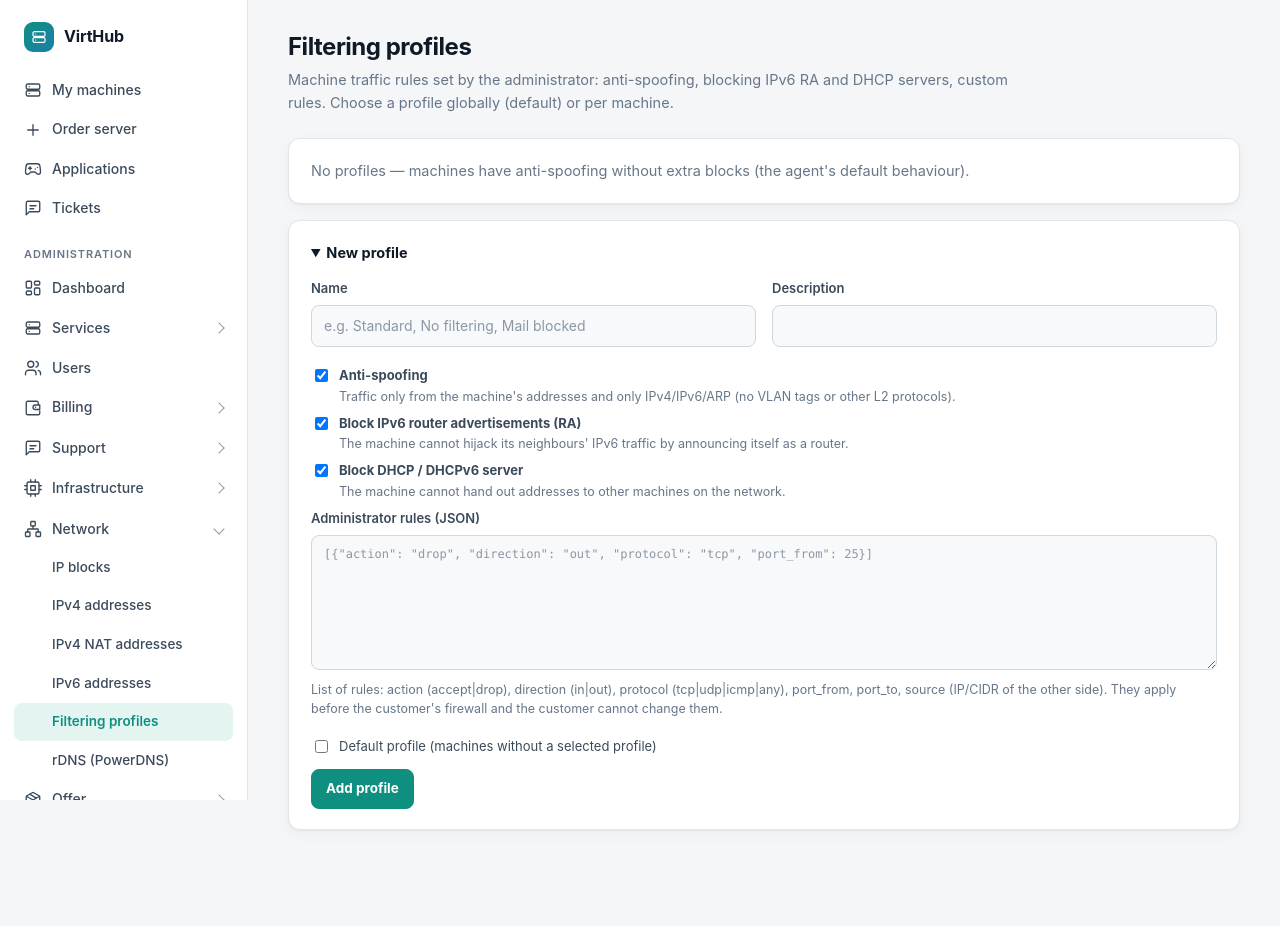
After one commit to TeYroXOfficial/virthub, a Laravel app: page /panel/admin/network/filters in a window 1280 px wide. The commit adds this page. Run offline with Laravel 12, Linux system fonts and the light colour scheme; the visitor is signed in with stand-in values (Sample User, id 1); data comes from the database, SQL or seed files in the repository; data that the repository does not hold is empty; parts of the project's set-up code (start-up, migrations or seed data) failed here and were passed over.

Commit message:
Profile filtrowania sieci: anty-spoofing, blokada RA i DHCP, reguły administratora
- Sieć → Profile filtrowania: profile z anty-spoofingiem, blokadą ogłoszeń
  routera IPv6 (RA, redirect) i serwera DHCP/DHCPv6 oraz regułami
  administratora w JSON (przed zaporą klienta)
- Profil domyślny dla wszystkich maszyn albo wybór per maszyna (strona
  maszyny → Ustawienia, personel); zmiana od razu trafia na węzły
- Agent: NetworkFilter w /network i przy tworzeniu, zapisany w stanie
  sieci (odtwarzany po restarcie); bez profilu zachowanie jak dotąd

Co-Authored-By: Claude Opus 5.5 <noreply@anthropic.com>
Claude-Session: https://claude.ai/code/session_011JGqJThQqivDUkADTWUQ33

```diff
--- /dev/null
+++ b/control-plane/app/Http/Controllers/Web/NetworkFilterController.php
@@ -0,0 +1,195 @@
+<?php
+
+namespace App\Http\Controllers\Web;
+
+use App\Domain\Provisioning\ServerProvisioner;
+use App\Http\Controllers\Controller;
+use App\Models\AuditLog;
+use App\Models\NetworkFilterProfile;
+use App\Models\Server;
+use Illuminate\Database\Eloquent\Builder;
+use Illuminate\Http\RedirectResponse;
+use Illuminate\Http\Request;
+use Illuminate\Validation\ValidationException;
+use Illuminate\View\View;
+use Throwable;
+
+/** Sieć → Profile filtrowania: anty-spoofing, RA, DHCP i reguły administratora. */
+class NetworkFilterController extends Controller
+{
+    public function __construct(private readonly ServerProvisioner $provisioner) {}
+
+    public function index(): View
+    {
+        return view('panel.admin.network.filters', [
+            'profiles' => NetworkFilterProfile::query()->withCount('servers')->orderByDesc('is_default')->orderBy('name')->get(),
+            'defaultServers' => Server::query()->whereNull('network_filter_profile_id')->count(),
+        ]);
+    }
+
+    public function store(Request $request): RedirectResponse
+    {
+        $profile = NetworkFilterProfile::create($this->validated($request));
+        AuditLog::record('network_filter.created', $profile, ['name' => $profile->name]);
+        if ($profile->is_default) {
+            $this->makeDefault($profile);
+        }
+
+        return back()->with('status', __('Zapisano profil :name.', ['name' => $profile->name]));
+    }
+
+    public function update(Request $request, NetworkFilterProfile $profile): RedirectResponse
+    {
+        $wasDefault = $profile->is_default;
+        $profile->update($this->validated($request, $profile));
+        AuditLog::record('network_filter.updated', $profile, ['name' => $profile->name]);
+        if ($profile->is_default && ! $wasDefault) {
+            $this->makeDefault($profile);
+        }
+        $count = $this->resync($profile);
+
+        return back()->with('status', trans_choice('Zapisano profil — reguły trafią na :count maszynę.|Zapisano profil — reguły trafią na :count maszyny.|Zapisano profil — reguły trafią na :count maszyn.', $count));
+    }
+
+    public function destroy(NetworkFilterProfile $profile): RedirectResponse
+    {
+        $affected = Server::query()->where('network_filter_profile_id', $profile->id)->pluck('id')->all();
+        AuditLog::record('network_filter.deleted', $profile, ['name' => $profile->name]);
+        $wasDefault = $profile->is_default;
+        $profile->delete();
+        $this->dispatch(Server::query()->when(! $wasDefault, fn ($q) => $q->whereIn('id', $affected), fn ($q) => $q->where(fn ($w) => $w->whereNull('network_filter_profile_id')->orWhereIn('id', $affected))));
+
+        return back()->with('status', __('Profil usunięty.'));
+    }
+
+    /** Profil per maszyna (strona maszyny → Ustawienia). */
+    public function assign(Request $request, Server $server): RedirectResponse
+    {
+        $this->authorize('manageResources', $server);
+        $id = $request->validate(['network_filter_profile_id' => ['nullable', 'integer', 'exists:network_filter_profiles,id']])['network_filter_profile_id'] ?? null;
+        $server->forceFill(['network_filter_profile_id' => $id])->save();
+        AuditLog::record('server.network_filter', $server, ['profile_id' => $id]);
+        if ($server->agent_uuid) {
+            $this->provisioner->syncNetwork($server, $request->user());
+        }
+
+        return redirect()->to(route('panel.servers.show', $server).'#network-filter')->with('status', __('Profil filtrowania trafi na węzeł w ciągu kilku sekund.'));
+    }
+
+    private function makeDefault(NetworkFilterProfile $profile): void
+    {
+        NetworkFilterProfile::query()->whereKeyNot($profile->id)->update(['is_default' => false]);
+        $this->dispatch(Server::query()->whereNull('network_filter_profile_id'));
+    }
+
+    private function resync(NetworkFilterProfile $profile): int
+    {
+        return $this->dispatch(Server::query()->where(function ($q) use ($profile) {
+            $q->where('network_filter_profile_id', $profile->id);
+            if ($profile->is_default) {
+                $q->orWhereNull('network_filter_profile_id');
+            }
+        }));
+    }
+
+    /** Nowe reguły na węzły maszyn, które już istnieją u agenta. */
+    private function dispatch(Builder $query): int
+    {
+        $count = 0;
+        $query->whereNotNull('agent_uuid')->chunkById(200, function ($servers) use (&$count) {
+            foreach ($servers as $server) {
+                try {
+                    $this->provisioner->syncNetwork($server);
+                    $count++;
+                } catch (Throwable $e) {
+                    report($e);
+                }
+            }
+        });
+
+        return $count;
+    }
+
+    /** @return array<string, mixed> */
+    private function validated(Request $request, ?NetworkFilterProfile $profile = null): array
+    {
+        $data = $request->validate([
+            'name' => ['required', 'string', 'max:100'],
+            'description' => ['nullable', 'string', 'max:500'],
+            'rules' => ['nullable', 'string', 'max:20000'],
+        ]);
+
+        return [
+            'name' => $data['name'],
+            'description' => $data['description'] ?? null,
+            'anti_spoofing' => $request->boolean('anti_spoofing'),
+            'block_router_advertisements' => $request->boolean('block_router_advertisements'),
+            'block_dhcp_server' => $request->boolean('block_dhcp_server'),
+            'rules' => $this->parseRules((string) ($data['rules'] ?? '')),
+            'is_default' => $request->boolean('is_default') || ($profile?->is_default ?? false),
+        ];
+    }
+
+    /**
+     * Reguły jako JSON: [{"action":"drop","direction":"out","protocol":"tcp","port_from":25}]
+     *
+     * @return list<array<string, mixed>>
+     */
+    private function parseRules(string $json): array
+    {
+        if (trim($json) === '') {
+            return [];
+        }
+        $rules = json_decode($json, true);
+        $fail = fn (string $message) => throw ValidationException::withMessages(['rules' => $message]);
+        if (! is_array($rules) || ! array_is_list($rules)) {
+            $fail(__('Reguły muszą być listą JSON, np. [{"action": "drop", "direction": "out", "protocol": "tcp", "port_from": 25}].'));
+        }
+        if (count($rules) > 100) {
+            $fail(__('Najwyżej 100 reguł w profilu.'));
+        }
+        $out = [];
+        foreach ($rules as $i => $rule) {
+            $n = $i + 1;
+            if (! is_array($rule)) {
+                $fail(__('Reguła :n nie jest obiektem.', ['n' => $n]));
+            }
+            $action = $rule['action'] ?? 'drop';
+            $direction = $rule['direction'] ?? 'in';
+            $protocol = $rule['protocol'] ?? 'any';
+            $from = $rule['port_from'] ?? null;
+            $to = $rule['port_to'] ?? null;
+            $source = $rule['source'] ?? null;
+            if (! in_array($action, ['accept', 'drop'], true) || ! in_array($direction, ['in', 'out'], true) || ! in_array($protocol, ['tcp', 'udp', 'icmp', 'any'], true)) {
+                $fail(__('Reguła :n: action = accept|drop, direction = in|out, protocol = tcp|udp|icmp|any.', ['n' => $n]));
+            }
+            foreach ([$from, $to] as $port) {
+                if ($port !== null && (! is_int($port) || $port < 1 || $port > 65535)) {
+                    $fail(__('Reguła :n: port musi być liczbą 1–65535.', ['n' => $n]));
+                }
+            }
+            if (($from !== null || $to !== null) && ! in_array($protocol, ['tcp', 'udp'], true)) {
+                $fail(__('Reguła :n: porty tylko dla tcp i udp.', ['n' => $n]));
+            }
+            if ($to !== null && ($from === null || $to < $from)) {
+                $fail(__('Reguła :n: port_to wymaga port_from i nie może być mniejszy.', ['n' => $n]));
+            }
+            if ($source !== null && ! $this->validCidr((string) $source)) {
+                $fail(__('Reguła :n: source musi być adresem IP albo siecią CIDR.', ['n' => $n]));
+            }
+            $out[] = ['action' => $action, 'direction' => $direction, 'protocol' => $protocol, 'port_from' => $from, 'port_to' => $to, 'source' => $source];
+        }
+
+        return $out;
+    }
+
+    private function validCidr(string $value): bool
+    {
+        [$ip, $mask] = array_pad(explode('/', $value, 2), 2, null);
+        if (! filter_var($ip, FILTER_VALIDATE_IP)) {
+            return false;
+        }
+
+        return $mask === null || (ctype_digit($mask) && (int) $mask <= (str_contains($ip, ':') ? 128 : 32));
+    }
+}
--- /dev/null
+++ b/control-plane/app/Models/NetworkFilterProfile.php
@@ -0,0 +1,51 @@
+<?php
+
+namespace App\Models;
+
+use Illuminate\Database\Eloquent\Model;
+use Illuminate\Database\Eloquent\Relations\HasMany;
+
+/**
+ * Profil filtrowania sieci (administrator): anty-spoofing, blokada RA IPv6
+ * i serwera DHCP oraz reguły, których klient nie zmieni. Agent stosuje go
+ * przed zaporą klienta.
+ */
+class NetworkFilterProfile extends Model
+{
+    protected $fillable = ['name', 'description', 'anti_spoofing', 'block_router_advertisements', 'block_dhcp_server', 'rules', 'is_default'];
+
+    protected $attributes = ['anti_spoofing' => true, 'block_router_advertisements' => true, 'block_dhcp_server' => true, 'is_default' => false];
+
+    protected function casts(): array
+    {
+        return [
+            'anti_spoofing' => 'boolean',
+            'block_router_advertisements' => 'boolean',
+            'block_dhcp_server' => 'boolean',
+            'is_default' => 'boolean',
+            'rules' => 'array',
+        ];
+    }
+
+    /** @return HasMany<Server, $this> */
+    public function servers(): HasMany
+    {
+        return $this->hasMany(Server::class);
+    }
+
+    public static function defaultProfile(): ?self
+    {
+        return self::query()->where('is_default', true)->first();
+    }
+
+    /** @return array<string, mixed> ładunek NetworkFilter agenta */
+    public function toAgentPayload(): array
+    {
+        return [
+            'anti_spoofing' => $this->anti_spoofing,
+            'block_router_advertisements' => $this->block_router_advertisements,
+            'block_dhcp_server' => $this->block_dhcp_server,
+            'rules' => array_values($this->rules ?? []),
+        ];
+    }
+}
--- a/control-plane/app/Models/Server.php
+++ b/control-plane/app/Models/Server.php
@@ -2,7 +2,9 @@
 
 namespace App\Models;
 
+use App\Domain\Provisioning\GuestOs;
 use App\Enums\ServerState;
+use App\Enums\Virtualization;
 use Illuminate\Database\Eloquent\Builder;
 use Illuminate\Database\Eloquent\Factories\HasFactory;
 use Illuminate\Database\Eloquent\Model;
@@ -36,7 +38,7 @@ class Server extends Model
     {
         return [
             'state' => ServerState::class,
-            'virtualization' => \App\Enums\Virtualization::class,
+            'virtualization' => Virtualization::class,
             // Hasło root jest jednorazowe: pokazujemy je klientowi raz po
             // provisioningu i kasujemy przy pierwszym odczycie.
             'root_password' => 'encrypted',
@@ -108,10 +110,21 @@ class Server extends Model
     }
 
     /** @return HasMany<FirewallRule, $this> */
-    /** @return \Illuminate\Database\Eloquent\Relations\BelongsTo<IsoImage, $this> */
-    public function iso(): \Illuminate\Database\Eloquent\Relations\BelongsTo
+    /** @return BelongsTo<IsoImage, $this> */
+    public function iso(): BelongsTo
     {
         return $this->belongsTo(IsoImage::class, 'iso_image_id');
+    }
+
+    public function networkFilterProfile(): BelongsTo
+    {
+        return $this->belongsTo(NetworkFilterProfile::class);
+    }
+
+    /** Profil maszyny albo domyślny; null = agent stosuje swoje domyślne zasady. */
+    public function effectiveNetworkFilter(): ?NetworkFilterProfile
+    {
+        return $this->networkFilterProfile ?? NetworkFilterProfile::defaultProfile();
     }
 
     public function firewallRules(): HasMany
@@ -140,7 +153,7 @@ class Server extends Model
 
     public function isContainer(): bool
     {
-        return $this->virtualization === \App\Enums\Virtualization::Lxc;
+        return $this->virtualization === Virtualization::Lxc;
     }
 
     public function isRunning(): bool
@@ -182,7 +195,7 @@ class Server extends Model
     /** Rodzina systemu do ikony: odczytana z maszyny, a bez odczytu — z szablonu. */
     public function osFamily(): ?string
     {
-        return \App\Domain\Provisioning\GuestOs::familyFor($this->guest_os_id) ?? $this->template?->family;
+        return GuestOs::familyFor($this->guest_os_id) ?? $this->template?->family;
     }
 
     /** Nazwa systemu dla ludzi: „Ubuntu 24.04.1 LTS" z maszyny albo nazwa szablonu. */
--- a/control-plane/resources/views/layouts/panel.blade.php
+++ b/control-plane/resources/views/layouts/panel.blade.php
@@ -67,6 +67,7 @@
                 ['panel.admin.network.ipv4', __('Adresy IPv4'), 'network', 'panel.admin.network.ipv4', 'admin.ip_pools'],
                 ['panel.admin.network.nat', __('Adresy IPv4 NAT'), 'network', 'panel.admin.network.nat', 'admin.ip_pools'],
                 ['panel.admin.network.ipv6', __('Adresy IPv6'), 'network', 'panel.admin.network.ipv6', 'admin.ip_pools'],
+                ['panel.admin.network.filters', __('Profile filtrowania'), 'shield', 'panel.admin.network.filters', 'admin.ip_pools'],
                 ['panel.admin.network.dns', __('rDNS (PowerDNS)'), 'network', 'panel.admin.network.dns*', 'admin.settings'],
             ]],
             [__('Oferta'), 'package', [
--- /dev/null
+++ b/control-plane/resources/views/panel/admin/network/_filter-fields.blade.php
@@ -0,0 +1,23 @@
+@php $p = $profile; $rulesJson = $p && $p->rules ? json_encode($p->rules, JSON_PRETTY_PRINT | JSON_UNESCAPED_SLASHES) : ''; @endphp
+<div class="grid grid-2">
+    <div class="field"><label for="nf-name{{ $suffix }}">{{ __('Nazwa') }}</label>
+        <input id="nf-name{{ $suffix }}" name="name" required maxlength="100" value="{{ $p?->name }}" placeholder="{{ __('np. Standard, Bez filtrowania, Mail zablokowany') }}"></div>
+    <div class="field"><label for="nf-desc{{ $suffix }}">{{ __('Opis') }}</label>
+        <input id="nf-desc{{ $suffix }}" name="description" maxlength="500" value="{{ $p?->description }}"></div>
+</div>
+@foreach ([
+    'anti_spoofing' => [__('Anty-spoofing'), __('Ruch tylko z adresów maszyny i tylko IPv4/IPv6/ARP (bez znaczników VLAN i innych protokołów L2).')],
+    'block_router_advertisements' => [__('Blokuj ogłoszenia routera IPv6 (RA)'), __('Maszyna nie przejmie ruchu IPv6 sąsiadów, ogłaszając się jako router.')],
+    'block_dhcp_server' => [__('Blokuj serwer DHCP / DHCPv6'), __('Maszyna nie rozda adresów innym maszynom w sieci.')],
+] as $field => [$label, $hint])
+    <label style="font-weight:400; display:flex; gap:8px; align-items:flex-start; margin-bottom:6px">
+        <input type="checkbox" name="{{ $field }}" value="1" style="width:auto; margin-top:4px" @checked($p ? $p->{$field} : true)>
+        <span><strong>{{ $label }}</strong><br><span class="hint">{{ $hint }}</span></span>
+    </label>
+@endforeach
+<div class="field"><label for="nf-rules{{ $suffix }}">{{ __('Reguły administratora (JSON)') }}</label>
+    <textarea id="nf-rules{{ $suffix }}" name="rules" rows="6" spellcheck="false" style="font-family:var(--mono); font-size:12px" placeholder='[{"action": "drop", "direction": "out", "protocol": "tcp", "port_from": 25}]'>{{ $rulesJson }}</textarea>
+    <div class="hint">{{ __('Lista reguł: action (accept|drop), direction (in|out), protocol (tcp|udp|icmp|any), port_from, port_to, source (IP/CIDR drugiej strony). Działają przed zaporą klienta i klient ich nie zmieni.') }}</div></div>
+<label style="font-weight:400; display:flex; gap:8px; align-items:center; margin-bottom:12px">
+    <input type="checkbox" name="is_default" value="1" style="width:auto" @checked($p?->is_default)> {{ __('Profil domyślny (maszyny bez wybranego profilu)') }}
+</label>
--- /dev/null
+++ b/control-plane/resources/views/panel/admin/network/filters.blade.php
@@ -0,0 +1,45 @@
+@extends('layouts.panel')
+
+@section('title', __('Profile filtrowania'))
+
+@section('content')
+    <div class="page-header"><div><h1>{{ __('Profile filtrowania') }}</h1>
+        <p class="lede">{{ __('Zasady ruchu maszyn ustalane przez administratora: anty-spoofing, blokada RA IPv6 i serwera DHCP, własne reguły. Profil wybierasz globalnie (domyślny) albo per maszyna.') }}</p></div></div>
+
+    @if ($errors->has('rules')) <div class="alert alert-error"><div>{{ $errors->first('rules') }}</div></div> @endif
+
+    @if ($profiles->isEmpty())
+        <div class="card"><p class="muted" style="margin:0">{{ __('Brak profili — maszyny mają anty-spoofing bez dodatkowych blokad (zachowanie domyślne agenta).') }}</p></div>
+    @endif
+
+    @foreach ($profiles as $profile)
+        <details class="card">
+            <summary style="display:flex; gap:10px; align-items:center; flex-wrap:wrap">
+                <strong>{{ $profile->name }}</strong>
+                @if ($profile->is_default) <span class="pill ok">{{ __('domyślny') }}</span> @endif
+                <span class="pill {{ $profile->anti_spoofing ? 'info' : 'warning' }} plain">{{ $profile->anti_spoofing ? __('anty-spoofing') : __('bez anty-spoofingu') }}</span>
+                @if ($profile->block_router_advertisements) <span class="pill neutral plain">RA</span> @endif
+                @if ($profile->block_dhcp_server) <span class="pill neutral plain">DHCP</span> @endif
+                @if ($profile->rules) <span class="pill neutral plain">{{ trans_choice(':count reguła|:count reguły|:count reguł', count($profile->rules)) }}</span> @endif
+                <span class="muted">{{ trans_choice(':count maszyna|:count maszyny|:count maszyn', $profile->servers_count + ($profile->is_default ? $defaultServers : 0)) }}</span>
+            </summary>
+            <form method="POST" action="{{ route('panel.admin.network.filters.update', $profile) }}" style="margin-top:14px">
+                @csrf @method('PUT')
+                @include('panel.admin.network._filter-fields', ['profile' => $profile, 'suffix' => '-'.$profile->id])
+                <button class="btn btn-primary" type="submit">{{ __('Zapisz i zastosuj') }}</button>
+            </form>
+            <form method="POST" action="{{ route('panel.admin.network.filters.destroy', $profile) }}" style="margin-top:8px" data-confirm="{{ __('Usunąć profil? Jego maszyny przejdą na profil domyślny.') }}">
+                @csrf @method('DELETE') <button class="btn btn-sm btn-danger" type="submit">{{ __('Usuń profil') }}</button>
+            </form>
+        </details>
+    @endforeach
+
+    <details class="card" @if ($profiles->isEmpty()) open @endif>
+        <summary><strong>{{ __('Nowy profil') }}</strong></summary>
+        <form method="POST" action="{{ route('panel.admin.network.filters.store') }}" style="margin-top:14px">
+            @csrf
+            @include('panel.admin.network._filter-fields', ['profile' => null, 'suffix' => ''])
+            <button class="btn btn-primary" type="submit">{{ __('Dodaj profil') }}</button>
+        </form>
+    </details>
+@endsection
--- a/control-plane/routes/web.php
+++ b/control-plane/routes/web.php
@@ -142,6 +142,7 @@ Route::middleware(['auth', 'not-suspended'])->prefix('panel')->name('panel.')->g
     Route::post('/servers/{server}/detect-os', [ServerActionsController::class, 'detectOs'])->name('servers.detect-os');
     Route::post('/servers/{server}/traffic', [ServerActionsController::class, 'traffic'])->name('servers.traffic');
     Route::post('/servers/{server}/cpu-limit', [ServerActionsController::class, 'cpuLimit'])->name('servers.cpu-limit');
+    Route::post('/servers/{server}/network-filter', [\App\Http\Controllers\Web\NetworkFilterController::class, 'assign'])->name('servers.network-filter');
     Route::put('/servers/{server}/ips/{address}/rdns', [ServerActionsController::class, 'rdns'])->middleware('throttle:10,1')->name('servers.rdns');
     Route::post('/servers/{server}/ports', [PortForwardController::class, 'store'])->name('servers.ports.store');
     Route::delete('/servers/{server}/ports/{forward}', [PortForwardController::class, 'destroy'])->name('servers.ports.destroy');
@@ -326,6 +327,12 @@ Route::middleware(['auth', 'not-suspended'])->prefix('panel/admin')->name('panel
             Route::get('/network/ipv4', 'ipv4')->name('network.ipv4');
             Route::get('/network/nat', 'nat')->name('network.nat');
             Route::get('/network/ipv6', 'ipv6')->name('network.ipv6');
+        });
+        Route::controller(\App\Http\Controllers\Web\NetworkFilterController::class)->group(function () {
+            Route::get('/network/filters', 'index')->name('network.filters');
+            Route::post('/network/filters', 'store')->name('network.filters.store');
+            Route::put('/network/filters/{profile}', 'update')->whereNumber('profile')->name('network.filters.update');
+            Route::delete('/network/filters/{profile}', 'destroy')->whereNumber('profile')->name('network.filters.destroy');
         });
     });
 
```
Also changed, not shown: control-plane/app/Domain/Agent/ServerPayload.php (+10 -2 lines), control-plane/resources/views/panel/servers/_settings.blade.php (+23 -0 lines), control-plane/tests/Feature/NetworkFiltersTest.php (added, +99 -0 lines), docs/virtfusion-parity.md (+1 -1 lines), control-plane/database/migrations/2026_10_28_100000_create_network_filter_profiles.php (added), control-plane/lang/en.json, 5 other files.
